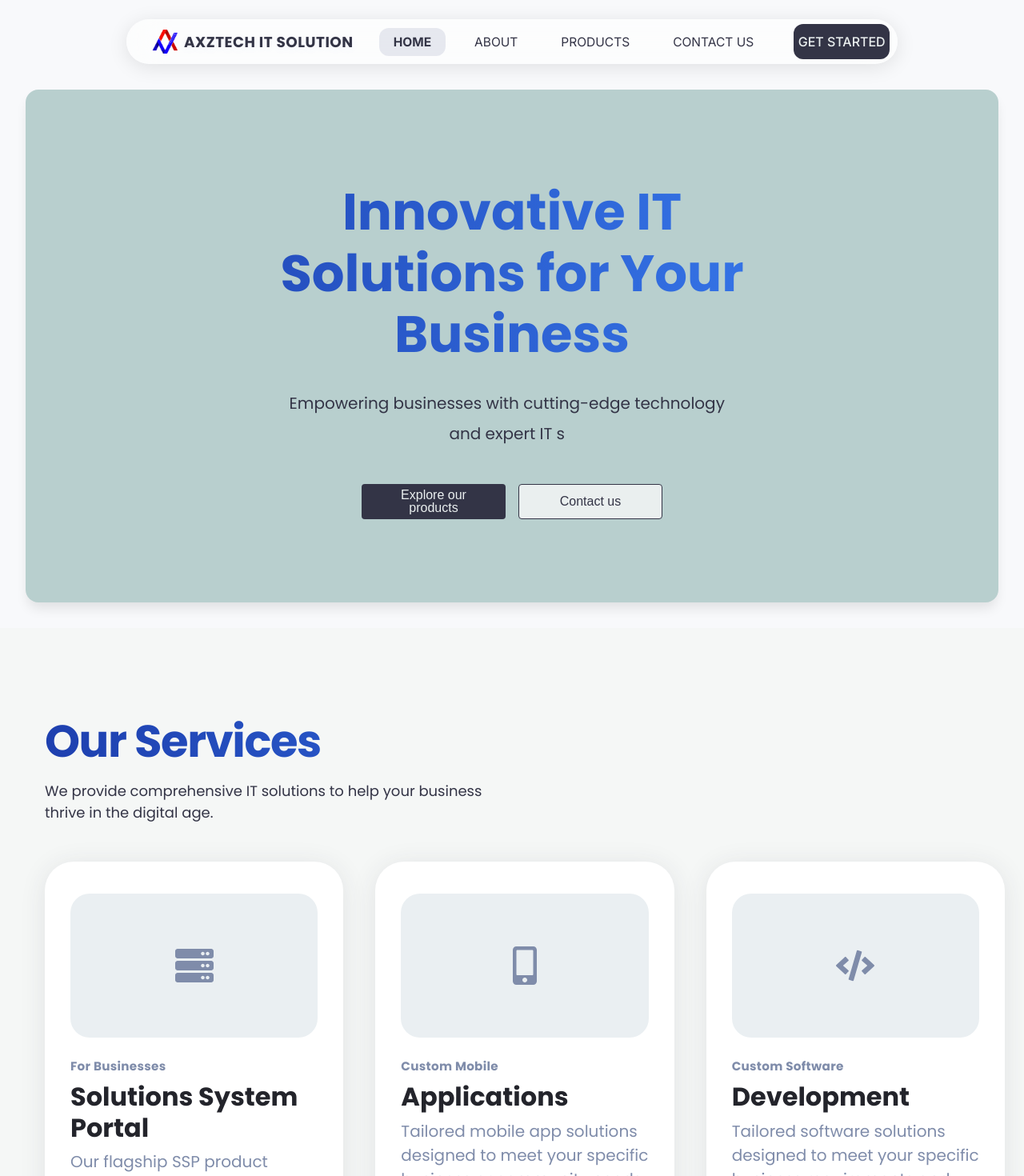
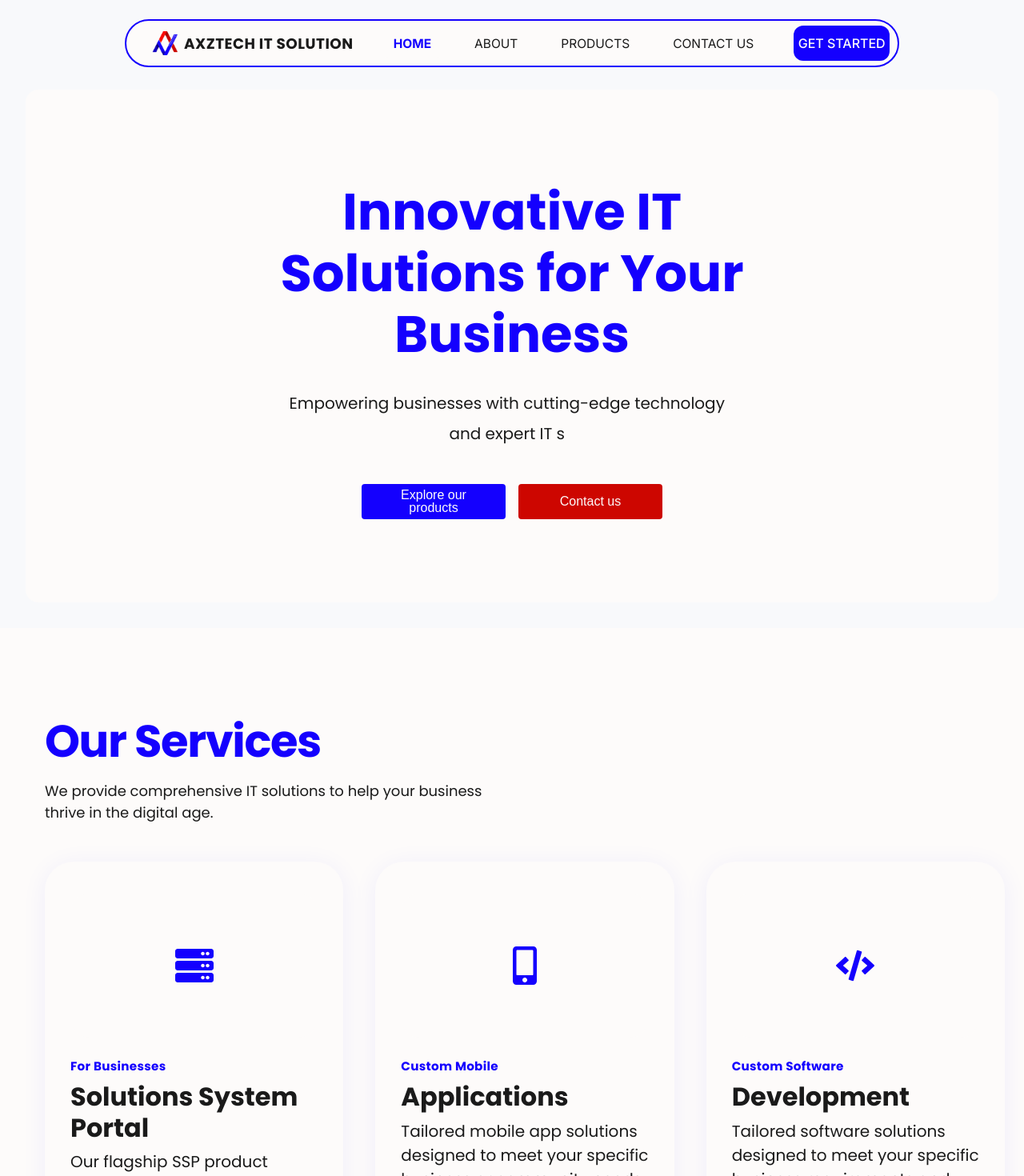
Before and after one commit to codeyatoh/Axztech-IT-Solution-FINAL-WEBSITE, a React (Vite) app: page / in a window 1280 px wide. Shown: the top 1470 px of the page at 80% size. Built offline with nearby package versions, Linux system fonts and the light colour scheme.

Commit message:
color changes 20%

```diff
--- a/src/common/button/button.module.css
+++ b/src/common/button/button.module.css
@@ -13,29 +13,30 @@
     position: relative;
     overflow: hidden;
     line-height: 1;
+    border: none;
 }
 .primaryButton {
     composes: defaultButton;
-    background-color: #333446;
-    color: #EAEFEF;
-    border: none;
+    background-color: #1400fe;
+    color: #fdfbfa;
 }
-.primaryButton:hover {
-    background-color: #EAEFEF;
-    color: #333446;
+.primaryButton:hover,
+.primaryButton:focus {
+    background-color: #1400fe;
+    color: #fdfbfa;
+    /* No outline or border */
 }
 .secondaryButton {
     composes: defaultButton;
-    background-color: #EAEFEF;
-    color: #333446;
-    border: 1px solid #333446;
-    display: flex;
-    align-items: center;
-    justify-content: center;
+    background-color: #cd0600;
+    color: #fdfbfa;
+    border: none;
 }
-.secondaryButton:hover {
-    background-color: #333446;
-    color: #EAEFEF;
+.secondaryButton:hover,
+.secondaryButton:focus {
+    background-color: #cd0600;
+    color: #fdfbfa;
+    /* No outline or border */
 }
 @media (max-width: 768px) {
     .defaultButton {
--- a/src/common/header/header.module.css
+++ b/src/common/header/header.module.css
@@ -25,11 +25,8 @@
     justify-content: space-between;
     padding: 0 32px;
     min-height: 56px;
-    background: rgba(255,255,255,0.95);
-    backdrop-filter: blur(24px);
-    -webkit-backdrop-filter: blur(24px);
+    background: #fdfbfa;
     border-radius: 32px;
-    box-shadow: 0 4px 24px rgba(0,0,0,0.10);
     border: none;
     width: 900px;
     max-width: 90vw;
@@ -37,6 +34,8 @@
     white-space: nowrap;
     min-width: 0;
     /* margin-top: 16px;  Removed for sticky/fixed header */
+    backdrop-filter: blur(24px);
+    -webkit-backdrop-filter: blur(24px);
   }
 
   .logo {
@@ -51,8 +50,8 @@
     font-size: 1.15rem;
     font-weight: 700;
     letter-spacing: 0.5px;
-    color: #333446;
-    text-shadow: 0 2px 8px rgba(102, 126, 234, 0.08);
+    color: #1a1a1a;
+    text-shadow: none;
   }
 
   .desktopOnly {
@@ -70,7 +69,7 @@
   .navLink {
     font-family: 'Inter', 'Poppins', Arial, Helvetica, sans-serif;
     text-decoration: none;
-    color: #333446;
+    color: #1a1a1a;
     font-weight: 400;
     font-size: 0.97rem;
     padding: 8px 18px;
@@ -81,27 +80,27 @@
   }
 
   .navLink:hover {
-    background: rgba(127, 140, 170, 0.18);
-    color: #333446;
+    background: #1400fe;
+    color: #fdfbfa;
   }
 
   .navLinkActive {
-    color: #333446;
+    color: #1400fe;
     font-weight: 600;
-    background: rgba(127, 140, 170, 0.18);
+    background: #fdfbfa;
   }
 
   .getStartedBtn {
     font-family: 'Inter', 'Poppins', Arial, Helvetica, sans-serif;
-    background: #333446;
-    color: #EAEFEF;
+    background: #1400fe;
+    color: #fdfbfa;
     border: none;
     padding: 10px 24px;
     border-radius: 12px;
     font-weight: 500;
     font-size: 1rem;
     cursor: pointer;
-    transition: background 0.2s, box-shadow 0.2s;
+    transition: background 0.2s;
     white-space: nowrap;
     margin-left: 8px;
     display: flex;
@@ -112,19 +111,19 @@
     width: max-content;
   }
 
-  .getStartedBtn:hover {
-    background: #333;
-    box-shadow: 0 2px 8px rgba(26, 26, 26, 0.12);
-  }
-
+  .getStartedBtn:hover,
   .getStartedBtn:active {
-    background: #222;
+    background: #1400fe;
+    color: #fdfbfa;
   }
 
   /* Backdrop filter support */
   @supports (backdrop-filter: blur(24px)) {
     .navContainer {
-      background: rgba(255, 255, 255, 0.6);
+      background: #fdfbfa;
+      border: 2px solid #1400fe;
+      backdrop-filter: blur(40px);
+      -webkit-backdrop-filter: blur(40px);
     }
   }
 
@@ -145,7 +144,7 @@
 .burgerBar {
     width: 26px;
     height: 3px;
-  background: #222;
+    background: #1a1a1a;
     margin: 3px 0;
     border-radius: 2px;
     transition: 0.3s;
@@ -167,9 +166,8 @@
 }
 
 .mobileMenuBox {
-  background:rgba(184, 207, 206, 1.00);
+    background: #fdfbfa;
     border-radius: 20px;
-  box-shadow: 0 2px 24px rgba(0,0,0,0.18);
     padding: 36px 24px 28px 24px;
     width: 900px;
     max-width: 90vw;
@@ -195,7 +193,7 @@
 .mobileNavLink {
   font-family: 'Inter', 'Poppins', Arial, Helvetica, sans-serif;
   font-size: 1.08rem;
-  color: #333446;
+  color: #1a1a1a;
   text-decoration: none;
   font-weight: 400;
   padding: 12px 18px;
@@ -206,14 +204,14 @@
 }
 
 .mobileNavLink:hover {
-  background: rgba(127, 140, 170, 0.18);
-  color: #333446;
+  background: #1400fe;
+  color: #fdfbfa;
 }
 
 .mobileGetStartedBtn {
   font-family: 'Inter', 'Poppins', Arial, Helvetica, sans-serif;
-  background: #333446;
-  color: #EAEFEF;
+  background: #1400fe;
+  color: #fdfbfa;
   border: none;
   border-radius: 12px;
   font-weight: 600;
@@ -223,8 +221,7 @@
   max-width: 340px;
   margin: 8px auto 0 auto;
   cursor: pointer;
-  transition: background 0.2s, box-shadow 0.2s;
-  box-shadow: 0 2px 8px rgba(26, 26, 26, 0.10);
+  transition: background 0.2s;
   height: 44px;
   min-width: 120px;
   display: flex;
@@ -235,13 +232,14 @@
 }
 
 .mobileGetStartedBtn:hover {
-  background: #222;
+  background: #1400fe;
+  color: #fdfbfa;
 }
 
 .mobileNavLinkActive {
-  color: #333446;
+  color: #1400fe;
   font-weight: 600;
-  background: rgba(127, 140, 170, 0.18);
+  background: #fdfbfa;
 }
 
 /* Dark nav background when mobile menu is open */
--- a/src/pages/home/OurServices/OurServices.jsx
+++ b/src/pages/home/OurServices/OurServices.jsx
@@ -16,7 +16,7 @@ function OurServices() {
           {/* First card */}
           <div className={styles.card}>
             <div className={styles.cardImage}>
-              <FaServer size={48} color="#7F8CAA" />
+              <FaServer size={48} color="#1400fe" />
             </div>
             <div className={styles.cardDate}>For Businesses</div>
             <div className={styles.cardTitle}>Solutions System Portal</div>
@@ -26,7 +26,7 @@ function OurServices() {
           {/* Second card */}
           <div className={styles.card}>
             <div className={styles.cardImage}>
-              <FaMobileAlt size={48} color="#7F8CAA" />
+              <FaMobileAlt size={48} color="#1400fe" />
             </div>
             <div className={styles.cardDate}>Custom Mobile</div>
             <div className={styles.cardTitle}>Applications</div>
@@ -36,7 +36,7 @@ function OurServices() {
           {/* Third card */}
           <div className={styles.card}>
             <div className={styles.cardImage}>
-              <FaCode size={48} color="#7F8CAA" />
+              <FaCode size={48} color="#1400fe" />
             </div>
             <div className={styles.cardDate}>Custom Software</div>
             <div className={styles.cardTitle}>Development</div>
--- a/src/pages/home/OurServices/OurServices.module.css
+++ b/src/pages/home/OurServices/OurServices.module.css
@@ -1,7 +1,7 @@
 /* Section and Container Styles */
 .section {
     width: 100%;
-    background-color: #f5f7f6;
+    background-color: #fdfbfa;
     padding: 4rem 1rem;
     position: relative;
     overflow: hidden;
@@ -15,23 +15,20 @@
     font-weight: 700;
     margin-bottom: 0.5rem;
     letter-spacing: -0.025em;
-    /* color: #333446; */
+    color: #1400fe;
     line-height: 1.1;
-    background: linear-gradient(90deg, #1e40af, #3b82f6);
-    -webkit-background-clip: text;
-    -webkit-text-fill-color: transparent;
-    background-clip: text;
+    background: none;
 }
 .subtitle {
     font-size: 2.5rem;
     font-weight: 400;
     margin-bottom: 2.5rem;
     letter-spacing: -0.025em;
-    color: #333446;
+    color: #1a1a1a;
 }
 .description {
     font-size: 1.125rem;
-    color: #333446;
+    color: #1a1a1a;
     margin-bottom: 3rem;
     max-width: 36rem;
 }
@@ -42,9 +39,9 @@
     width: 100%;
 }
 .card {
-    background: #fff;
+    background: #fdfbfa;
     border-radius: 2.25rem;
-    box-shadow: 0 4px 32px rgba(51,52,70,0.10);
+    box-shadow: 0 4px 32px rgba(20,0,254,0.06);
     padding: 2.5rem 2rem 2rem 2rem;
     display: flex;
     flex-direction: column;
@@ -54,23 +51,23 @@
     transition: box-shadow 0.2s;
 }
 .card:hover {
-    box-shadow: 0 8px 40px rgba(51,52,70,0.16);
+    box-shadow: 0 8px 40px rgba(20,0,254,0.12);
 }
 .cardImage {
     width: 100%;
     height: 180px;
-    background: #eaeff2;
+    background: #fdfbfa;
     border-radius: 1.5rem;
     margin-bottom: 1.5rem;
     display: flex;
     align-items: center;
     justify-content: center;
     font-size: 3rem;
-    color: #B8CFCE;
+    color: #1400fe;
 }
 .cardDate {
     font-size: 0.95rem;
-    color: #7F8CAA;
+    color: #1400fe;
     font-weight: 600;
     margin-bottom: 0.5rem;
     letter-spacing: 0.02em;
@@ -78,37 +75,37 @@
 .cardTitle {
     font-size: 2rem;
     font-weight: 700;
-    color: #23242b;
+    color: #1a1a1a;
     margin-bottom: 0.5rem;
     line-height: 1.2;
 }
 .cardSubtitle {
     font-size: 1.25rem;
     font-weight: 400;
-    color: #7F8CAA;
+    color: #1a1a1a;
     margin-bottom: 1rem;
 }
 .cardDescription {
-    color: #333446;
+    color: #1a1a1a;
     font-size: 1.05rem;
     margin-bottom: 2rem;
 }
 .cardButton {
-    background: #23242b;
-    color: #fff;
+    background: #1400fe;
+    color: #fdfbfa;
     border-radius: 999px;
     font-weight: 600;
     padding: 0.75rem 2rem;
     font-size: 1.1rem;
     border: none;
-    box-shadow: 0 2px 8px rgba(51,52,70,0.08);
+    box-shadow: 0 2px 8px rgba(20,0,254,0.08);
     transition: background 0.2s, color 0.2s;
     cursor: pointer;
     display: inline-block;
 }
 .cardButton:hover {
-    background: #333446;
-    color: #fff;
+    background: #1400fe;
+    color: #fdfbfa;
 }
 .card :global(button) {
   margin-top: auto;
--- a/src/pages/home/hero/hero.module.css
+++ b/src/pages/home/hero/hero.module.css
@@ -9,14 +9,12 @@
 
 .heroBg {
     width: 100%;
-    background-color: #B8CFCE;
+    background-color: #fdfbfa;
     border-radius: 1rem;
     box-sizing: border-box;
     padding: 0;
     margin: 0;
-    backdrop-filter: blur(12px);
-    -webkit-backdrop-filter: blur(12px);
-    box-shadow: 0 10px 15px -3px rgba(0, 0, 0, 0.1);
+    /* Remove blur and shadow for strict color compliance */
 }
 @media (min-width: 640px) {
     .heroBg {
@@ -49,24 +47,21 @@
   .heroTitle {
     font-size: 4rem;
     font-weight: 700;
-    /* color: #EAEFEF; */
+    color: #1400fe;
     line-height: 1.2;
     margin-bottom: 2rem;
-    background: linear-gradient(90deg, #1e40af, #3b82f6);
-    -webkit-background-clip: text;
-    -webkit-text-fill-color: transparent;
-    background-clip: text;
-  }
+    /* Remove gradient and text fill tricks */
+}
   .heroTaglines {
     margin-bottom: 3rem;
   }
   .heroTaglines p {
     font-size: 1.25rem;
-    color: #333446;
+    color: #1a1a1a;
     margin: 0.5rem 0;
   }
   .highlight {
-    color: #333446;
+    color: #cd0600;
     font-weight: 500;
   }
   .buttonGroup {
@@ -77,7 +72,7 @@
   }
   .version {
     font-size: 0.875rem;
-    color: #7F8CAA;
+    color: #1a1a1a;
   }
   @media (max-width: 768px) {
     .heroTitle {
```
Also changed, not shown: src/common/footer/footer.module.css (+13 -13 lines). Lines whose indentation alone changed are shown as unchanged.
